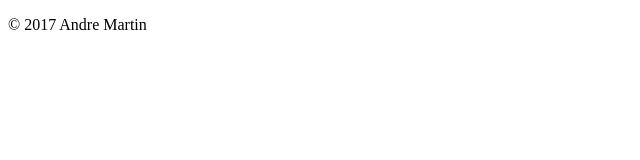
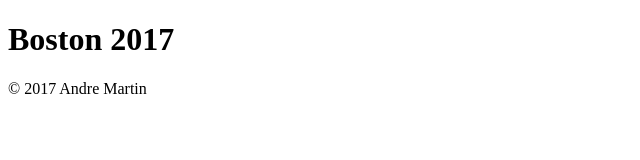
Before and after one commit to andrekmartin/html-me-something, a plain HTML site: page index.html in a window 1280 px wide. Shown: the whole page, without its empty margins (0-640 px from the left). Drawn offline with Linux system fonts and the light colour scheme.

Commit message:
Stubbed out basic elements

```diff
--- a/index.html
+++ b/index.html
@@ -2,10 +2,16 @@
 
 <html>
     <head>
-        <title>Boston 2017</title>
+        <title>Andre Martin - Boston 2017</title>
 
     </head>
     <body>
+    <header>
+        <h1>Boston 2017</h1>
+
+
+
+    </header>
 
 
 
```
